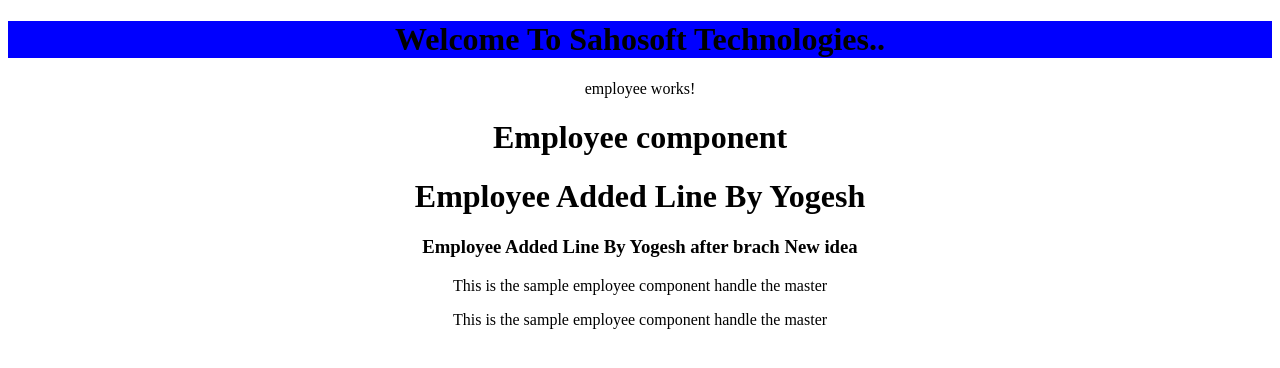
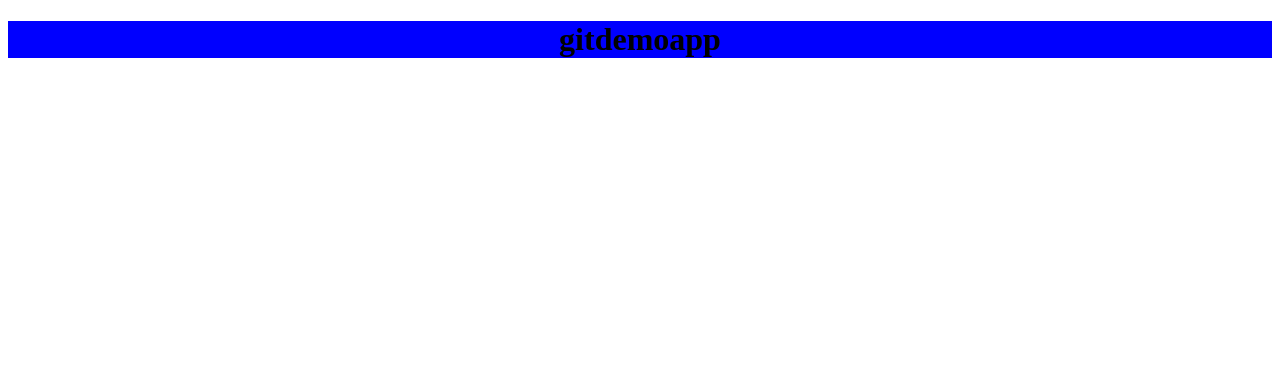
Before and after one commit to sourabhsinghaa-blip/angular21app, an Angular app: page / in a window 1280 px wide. Shown: the top 368 px of the page. Built offline with nearby package versions, Linux system fonts and the light colour scheme.

Commit message:
for demo action 3 by chandan kumar test

```diff
--- a/src/app/app.html
+++ b/src/app/app.html
@@ -1,4 +1,4 @@
 <div style="text-align: center;">
-  <h1>Welcome To Sahosoft Technologies..</h1>
-<app-employee></app-employee>
+  <h1>{{title()}}</h1>
+
 </div>
```
Also changed, not shown: 1 other file (tests, documents, lock files or other folders).
